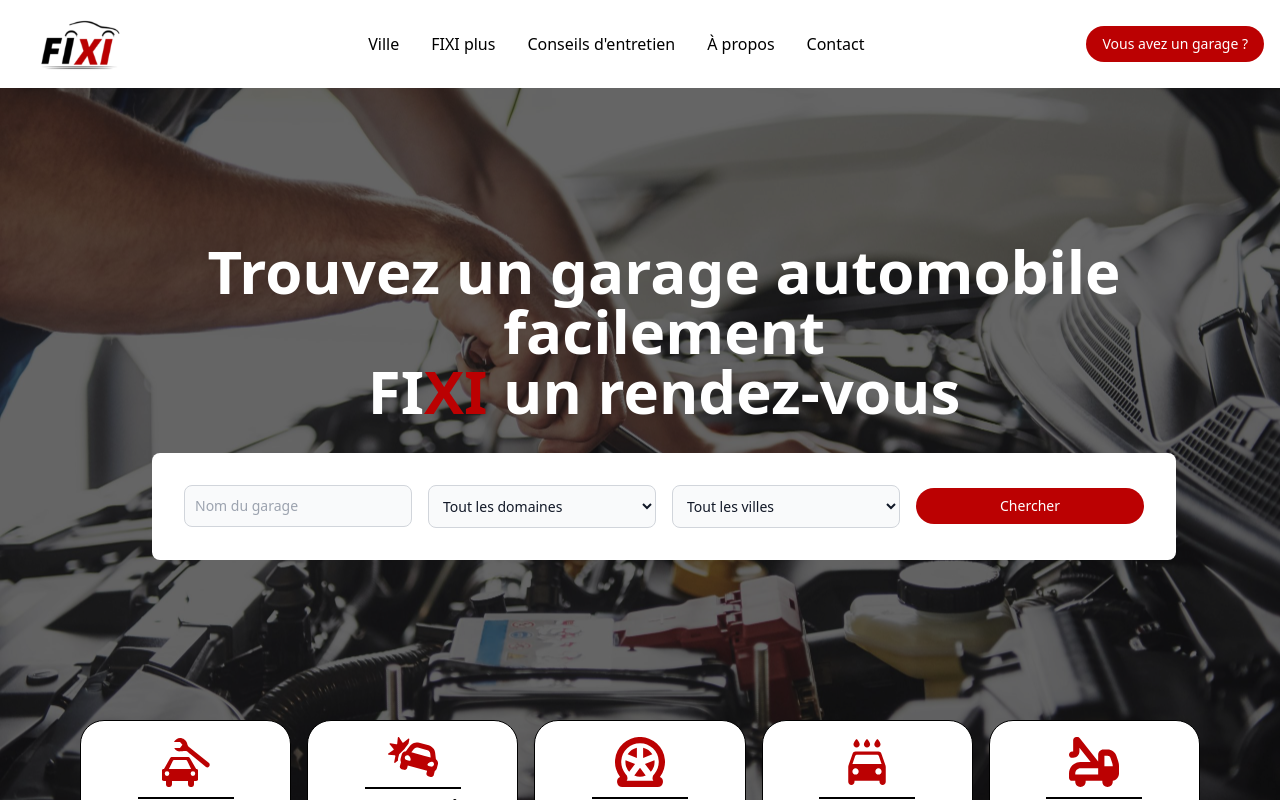
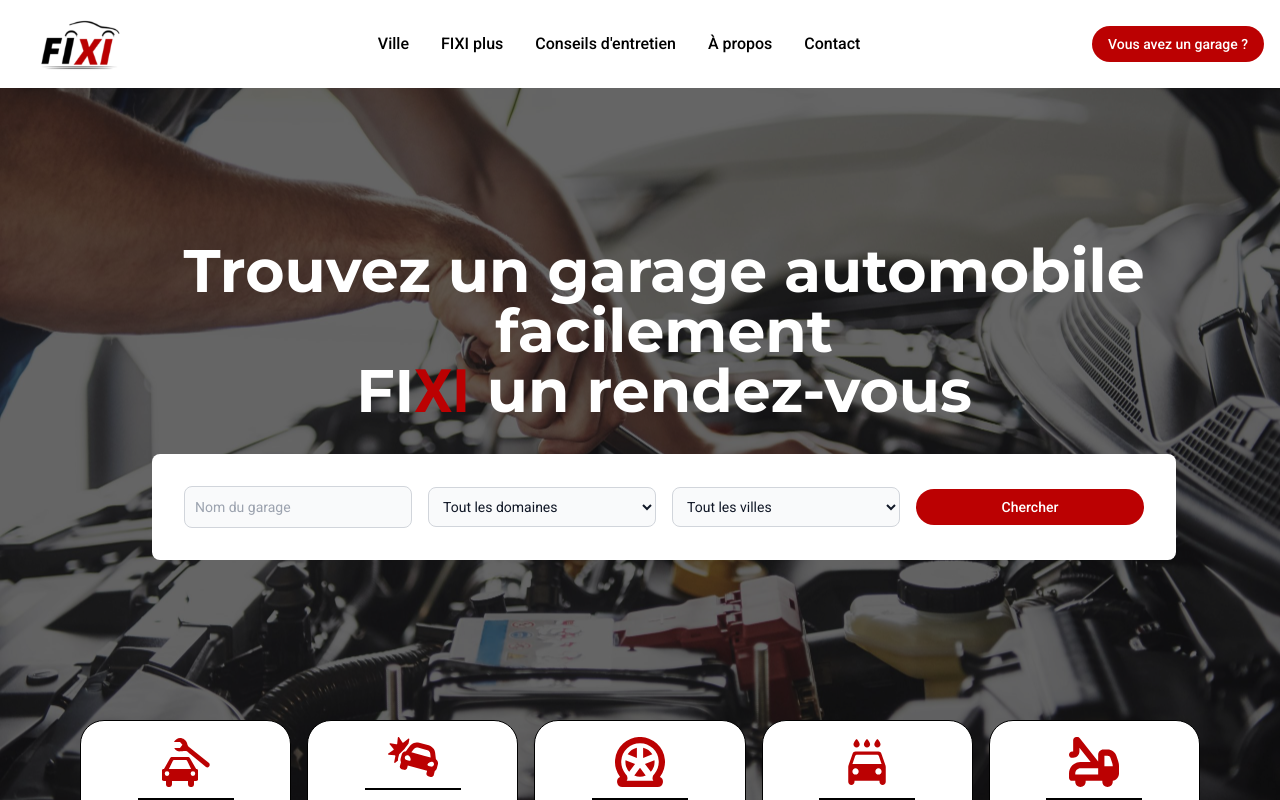
Before and after one commit to fixidevteam/Fixi-market, a React (Vite) app: page / in a window 1280 px wide. Shown: the top 800 px of the page. Built offline with nearby package versions, Linux system fonts and the light colour scheme.

Commit message:
add font to match FIXI MA

```diff
--- a/src/index.css
+++ b/src/index.css
@@ -1,7 +1,8 @@
+@import url("https://fonts.googleapis.com/css2?family=Montserrat:ital,wght@0,100..900;1,100..900&display=swap");
+@import url("https://fonts.googleapis.com/css2?family=Roboto:ital,wght@0,100..900;1,100..900&display=swap");
 @tailwind base;
 @tailwind components;
 @tailwind utilities;
-
 
 .flip-card {
   perspective: 1000px;
@@ -28,7 +29,8 @@
   -webkit-backface-visibility: hidden; /* Safari */
   backface-visibility: hidden;
   border-radius: 0.5rem;
-  box-shadow: 0 4px 6px -1px rgba(0, 0, 0, 0.1), 0 2px 4px -1px rgba(0, 0, 0, 0.06);
+  box-shadow: 0 4px 6px -1px rgba(0, 0, 0, 0.1),
+    0 2px 4px -1px rgba(0, 0, 0, 0.06);
 }
 
 .flip-card-back {
--- a/tailwind.config.js
+++ b/tailwind.config.js
@@ -8,7 +8,22 @@ export default {
         secondary: "#54595f",
         accent: "#1d5197",
       },
+      fontFamily: {
+        montserrat: ["Montserrat", "sans-serif"],
+        roboto: ["Roboto", "sans-serif"],
+      },
     },
   },
-  plugins: [],
+  plugins: [
+    function ({ addBase, theme }) {
+      addBase({
+        "h1, h2, h3, h4, h5, h6": {
+          fontFamily: theme("fontFamily.montserrat"),
+        },
+        "body, p, span, a, button, input, li": {
+          fontFamily: theme("fontFamily.roboto"),
+        },
+      });
+    },
+  ],
 };
```
